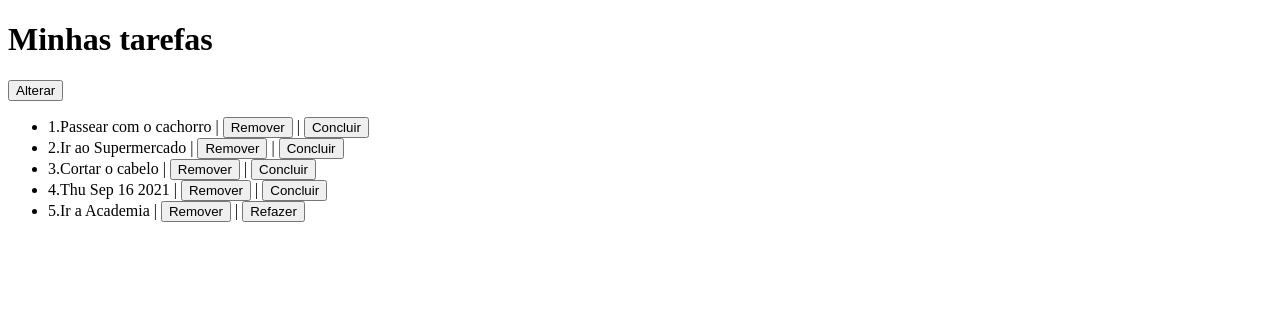
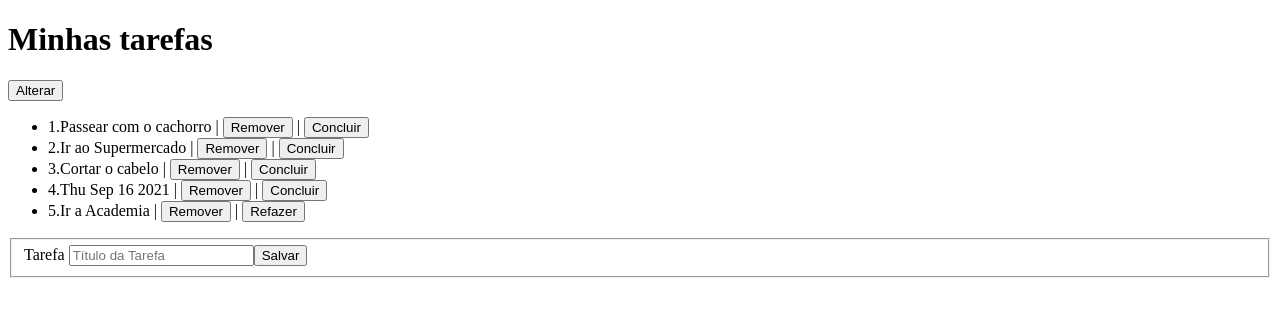
Before and after one commit to BrenoRev/BrenoRev.github.io, an Angular app: page / in a window 1280 px wide. Shown: the top 316 px of the page. Built offline with nearby package versions, Linux system fonts and the light colour scheme.

Commit message:
Adicionando as utilidades do angular nos formulários

```diff
--- a/src/app/app.component.html
+++ b/src/app/app.component.html
@@ -8,3 +8,14 @@
   <button (click)="markAsUndone(this.todo)" *ngIf="todo.done">Refazer</button>
   </li>
 </ul>
+
+<form [formGroup]="form">
+  <fieldset>
+    <label>Tarefa </label>
+    <input type="text"
+    placeholder="Título da Tarefa"
+    maxlength="60"
+    formControlName="title">
+    <button>Salvar</button>
+  </fieldset>
+</form>
--- a/src/app/app.component.ts
+++ b/src/app/app.component.ts
@@ -1,4 +1,5 @@
 import { Component } from '@angular/core';
+import { FormBuilder, FormGroup, Validators } from '@angular/forms';
 import { Todo } from 'src/models/todo.model';
 
 @Component({
@@ -10,8 +11,16 @@
 
   public todos: Todo[] = [];
   public title: String = "Minhas tarefas";
+  public form!: FormGroup;
 
-  constructor() {
+  constructor(private fb: FormBuilder) {
+    this.form = this.fb.group({
+      title: ['', Validators.compose([
+        Validators.required,
+        Validators.maxLength(60),
+        Validators.minLength(5)
+      ])]
+    })
     this.todos.push(new Todo(1,"Passear com o cachorro", false));
     this.todos.push(new Todo(2,"Ir ao Supermercado", false));
     this.todos.push(new Todo(3,"Cortar o cabelo", false));
--- a/src/app/app.module.ts
+++ b/src/app/app.module.ts
@@ -1,4 +1,5 @@
 import { NgModule } from '@angular/core';
+import { ReactiveFormsModule } from '@angular/forms';
 import { BrowserModule } from '@angular/platform-browser';
 
 import { AppComponent } from './app.component';
@@ -8,7 +9,8 @@
     AppComponent
   ],
   imports: [
-    BrowserModule
+    BrowserModule,
+    ReactiveFormsModule
   ],
   providers: [],
   bootstrap: [AppComponent]
```
